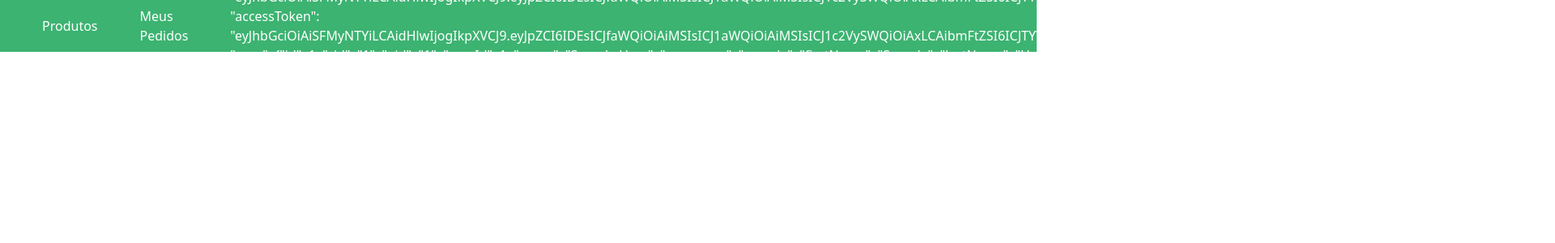
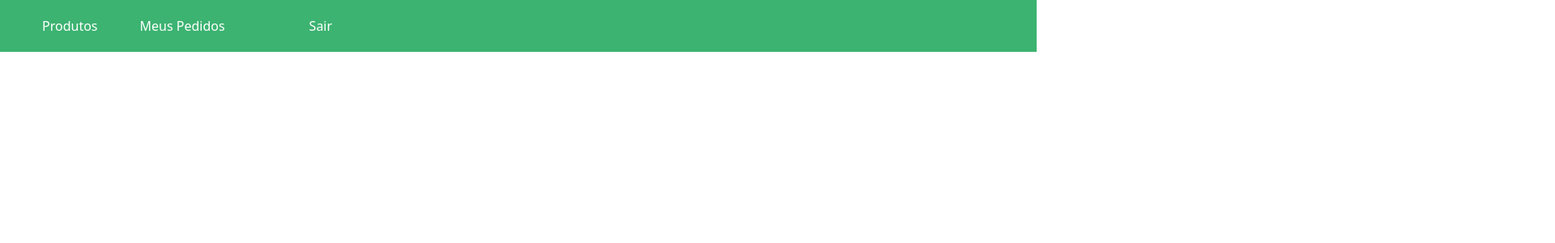
Before and after one commit to JoaoPedroLage/project-delivery-app, a React (Create React App) app in the folder front-end/: page /customer/products in a window 1280 px wide. Shown: the top 300 px of the page at 81% size, 1920 px wide, since content can reach past the window. Built offline with nearby package versions, Linux system fonts and the light colour scheme; sample sign-in values are in the browser's storage.

Commit message:
refactor: changes function responsability

```diff
--- a/front-end/src/pages/CustomerProductsPage.js
+++ b/front-end/src/pages/CustomerProductsPage.js
@@ -1,33 +1,12 @@
-import React, { useContext, useEffect, useState } from 'react';
+import React, { useContext } from 'react';
 import { Navbar } from 'react-bootstrap';
 import { useNavigate } from 'react-router-dom';
 import AppContext from '../context/AppContext';
-import getTokenData from '../services/getTokenData';
+// import getTokenData from '../services/getTokenData';
 
 export default function ProductsPage() {
-  const { token } = useContext(AppContext);
-  const [username, setUsername] = useState('');
+  const { name } = useContext(AppContext);
   const navigate = useNavigate();
-
-  useEffect(() => {
-    const profile = async () => {
-      try {
-        const { name } = await getTokenData(token);
-        localStorage.setItem('user', name);
-        setUsername(name);
-      } catch (error) {
-        console.log(error);
-      }
-    };
-    const userStorage = localStorage.getItem('user');
-    if (userStorage === null || userStorage === 'undefined') profile();
-    else console.log(typeof userStorage);
-  }, [token]);
-
-  useEffect(() => {
-    const userStorage = localStorage.getItem('user');
-    if (userStorage) setUsername(userStorage);
-  }, []);
 
   return (
     <div>
@@ -39,10 +18,15 @@ export default function ProductsPage() {
           {' '}
           Meus Pedidos
         </a>
-        <a className="navBar-a" href="/register">
-          {username}
+        <a
+          data-testid="data-testid='customer_products__element-navbar-user-full-name'"
+          className="navBar-a"
+          href="/register"
+        >
+          { name }
         </a>
         <a
+          data-testid="customer_products__element-navbar-link-logout"
           className="navBar-a"
           onClick={ () => {
             localStorage.clear();
```
